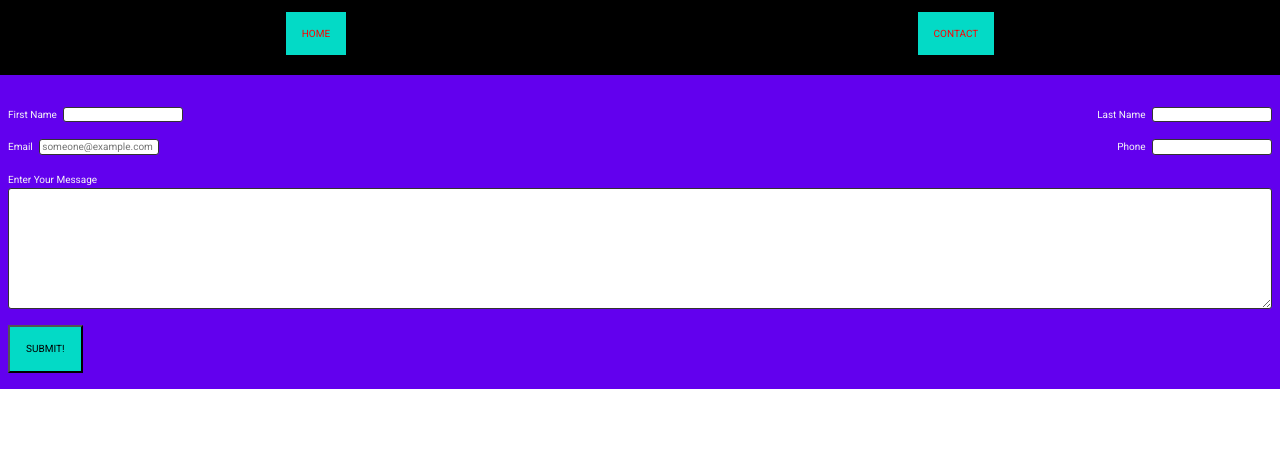
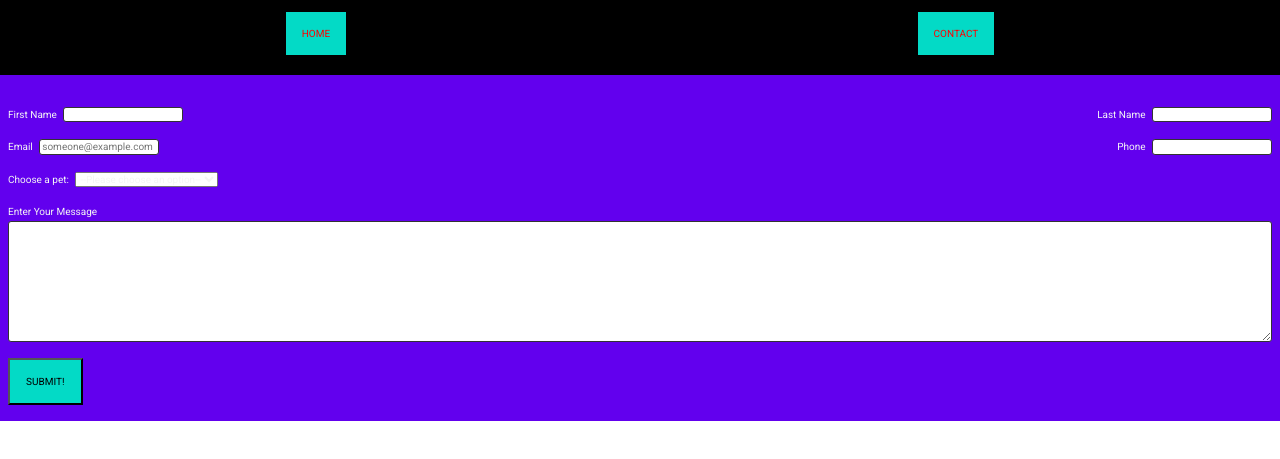
Before and after one commit to Claim-Academy-JS/html-css-js, a website: page contact/index.html in a window 1280 px wide. Shown: the part 73-532 px from the top of the page. Drawn offline with nearby package versions, Linux system fonts and the light colour scheme.

Commit message:
Add select

```diff
--- a/contact/index.html
+++ b/contact/index.html
@@ -51,6 +51,20 @@
           </div>
         </div>
 
+        <div>
+          <label for="pets">Choose a pet:</label>
+
+          <select name="pets" id="pets">
+            <option value="">--Please choose an option--</option>
+            <option value="dog">Dog</option>
+            <option value="cat">Cat</option>
+            <option value="hamster">Hamster</option>
+            <option value="parrot">Parrot</option>
+            <option value="spider">Spider</option>
+            <option value="goldfish">Goldfish</option>
+          </select>
+        </div>
+
         <div class="flex flex-flex-direction--column">
           <label for="msg">Enter Your Message</label>
           <textarea name="" id="msg" cols="30" rows="10"></textarea>
--- a/style.css
+++ b/style.css
@@ -121,6 +121,10 @@ textarea {
   border-radius: 3px;
 }
 
+select {
+  color: whitesmoke;
+}
+
 .button {
   background-color: var(--color-secondary);
   min-width: 4rem;
```
